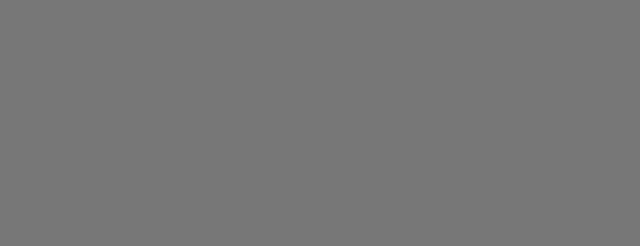
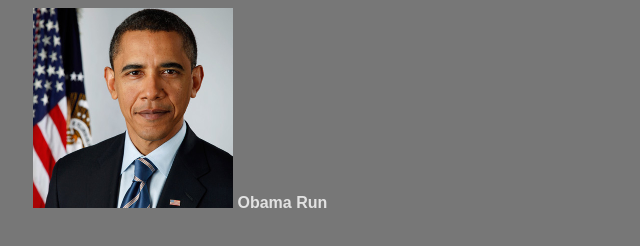
Before and after one commit to BeanBuster420/BeanBuster420.github.io, a plain HTML site: page index.html in a window 1280 px wide. Shown: the whole page, without its empty margins (0-640 px from the left). Drawn offline with Linux system fonts and the light colour scheme.

Commit message:
Update index.html

```diff
--- a/index.html
+++ b/index.html
@@ -8,8 +8,8 @@
 <body>
 <span class="GameIcon">
   <a>
-    <img src="" alt="" style=""> <!--Game Icon-->
-    <span></span> <!--Game title-->
+    <img src="images/Obama.png" alt="Obama.png"> <!--Game Icon-->
+    <span style="font-size:16px;font-weight:bold;">Obama Run</span> <!--Game title-->
   </a>
 </span>
 </body>
```
